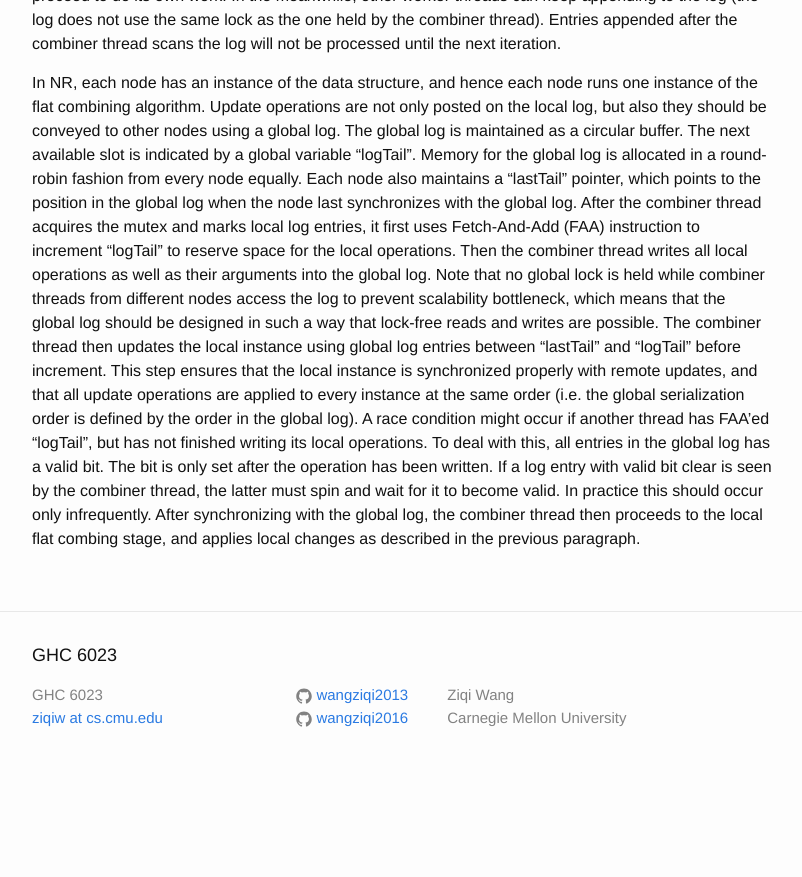
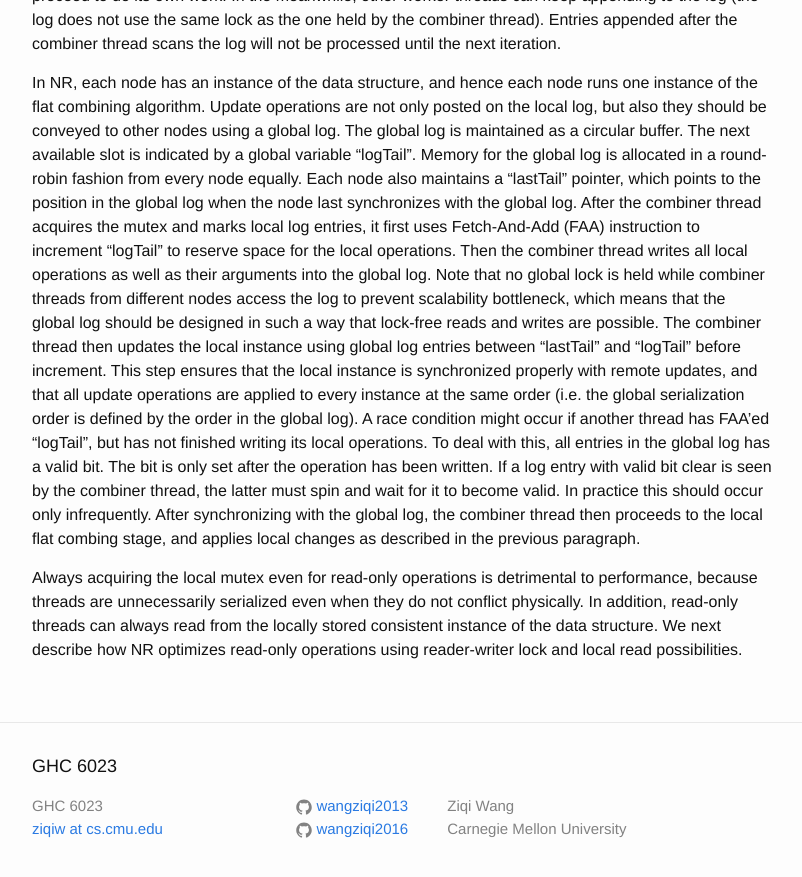
Before and after one commit to wangziqi2013/wangziqi2013.github.io, a Jekyll site: the page built from _posts/2019-01-09- black-box-concurrent-data-structures-for-numa-architectures.markdown, in a window 1280 px wide and 900 px high, scrolled down 1354 px. Shown: the top 877 px of the window, without its empty margins (238-1040 px from the left). Built offline with Jekyll 4.4.1, drawn with Linux system fonts in a browser that asks for light colours; before the commit the page ends 2143 px from its top, so only the background shows below that.

Commit message:
Adding read only problem

```diff
--- a/_posts/2019-01-09- black-box-concurrent-data-structures-for-numa-architectures.markdown
+++ b/_posts/2019-01-09- black-box-concurrent-data-structures-for-numa-architectures.markdown
@@ -65,3 +65,8 @@ global log has a valid bit. The bit is only set after the operation has been wri
 is seen by the combiner thread, the latter must spin and wait for it to become valid. In practice this should occur only
 infrequently. After synchronizing with the global log, the combiner thread then proceeds to the local flat combing stage,
 and applies local changes as described in the previous paragraph.
+
+Always acquiring the local mutex even for read-only operations is detrimental to performance, because threads are
+unnecessarily serialized even when they do not conflict physically. In addition, read-only threads can always read from
+the locally stored consistent instance of the data structure. We next describe how NR optimizes read-only operations
+using reader-writer lock and local read possibilities.
```
